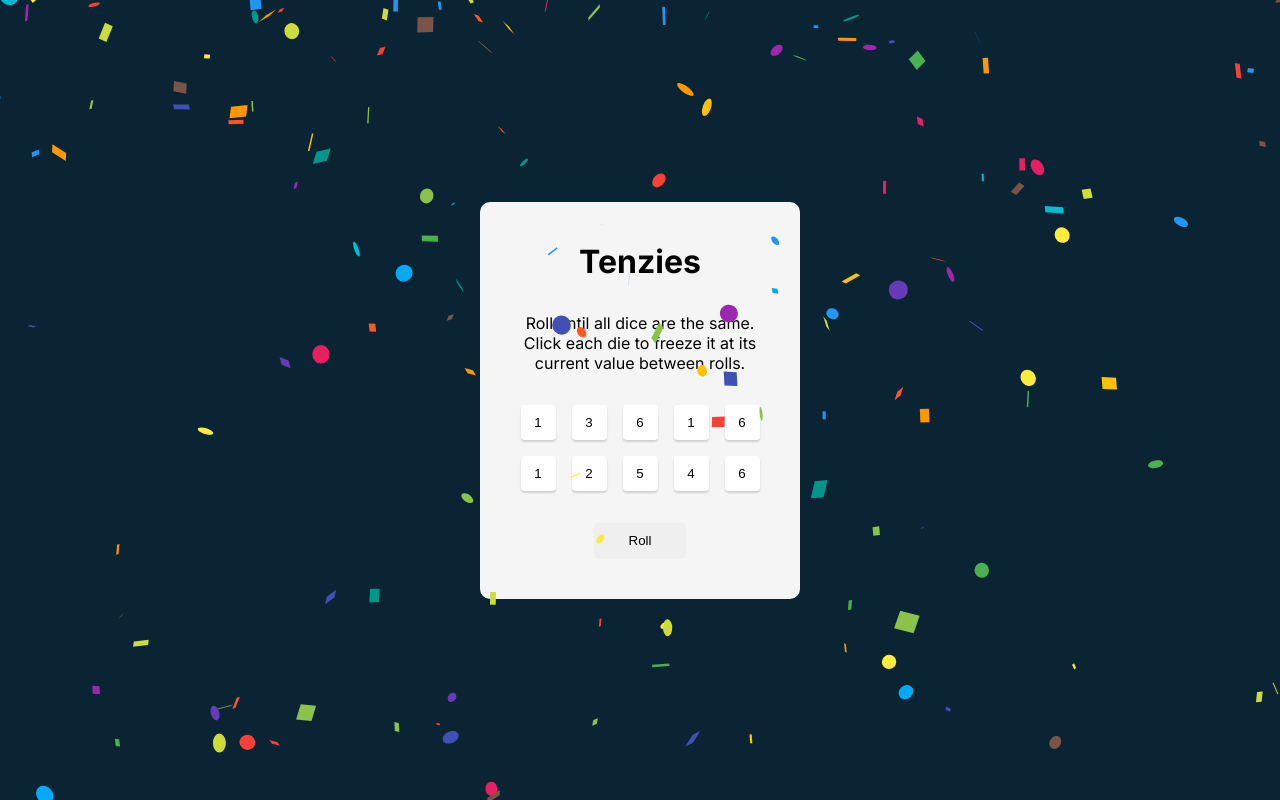
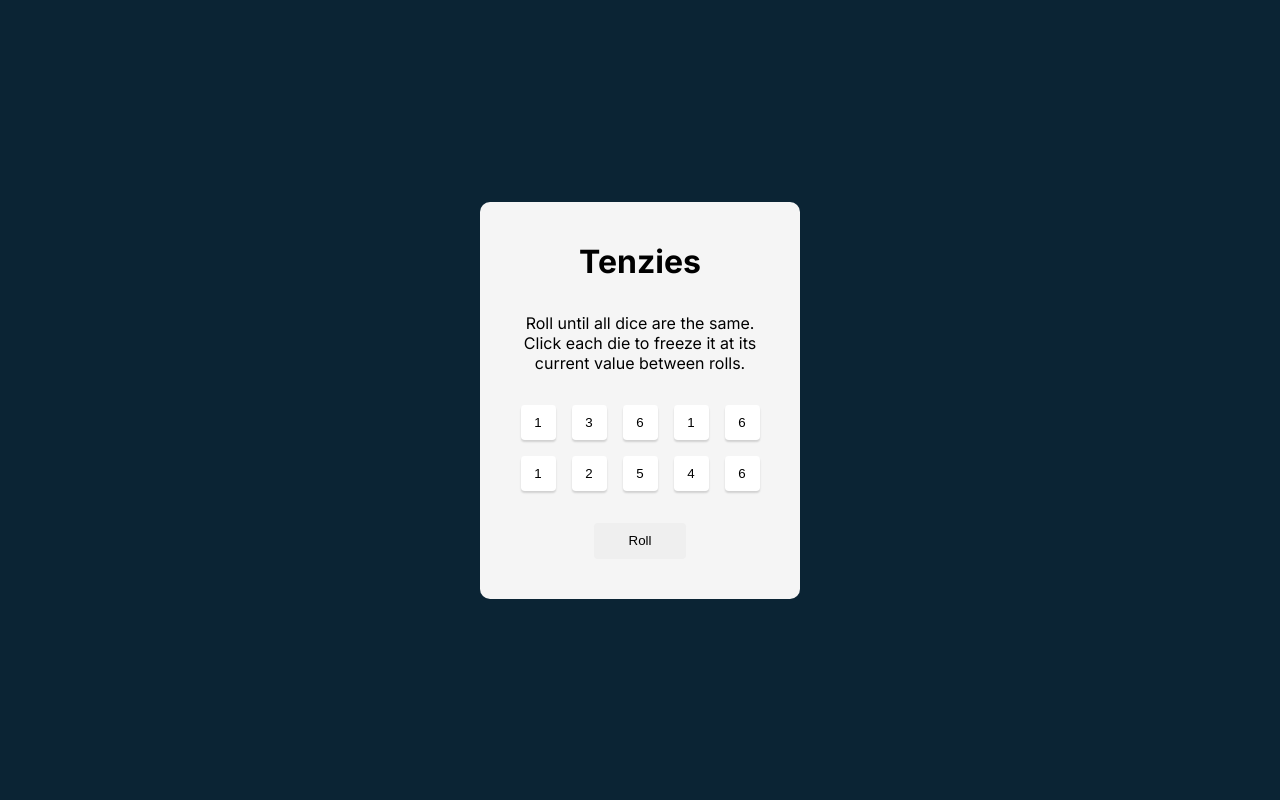
Before and after one commit to grahamcrackers123/tenzies, a React (Vite) app: page / in a window 1280 px wide. Built offline with nearby package versions, Linux system fonts and the light colour scheme.

Commit message:
shower screen with confetti once game is won

```diff
--- a/src/App.jsx
+++ b/src/App.jsx
@@ -2,13 +2,14 @@ import { useState } from "react"
 import { nanoid } from "nanoid"
 import Die from "./Die.jsx"
 import Confetti from "react-confetti"
-// import { useWindowSize } from "react-use"
+import { useWindowSize } from "react-use"
 
 
 export default function App() {
 
   const [dice, setDice] = useState(() => generateNewDice())
 
+  const { width, height } = useWindowSize()
   function generateNewDice() {
     // need to fill with something or else it will map over nothing
     return new Array(10).fill(0).map(die => {
@@ -55,7 +56,7 @@ export default function App() {
 
   return (
     <>
-      <Confetti />
+      {isGameOver ? <Confetti width={width} height={height}/> : null}
       <main>
         <h1>Tenzies</h1>
         <p>Roll until all dice are the same. Click each die to freeze it at its current value between rolls.</p>
--- a/src/index.css
+++ b/src/index.css
@@ -8,7 +8,7 @@ body {
   display: flex;
   justify-content: center;
   align-items: center;
-  height: 100vh;
+  height: 100dvh;
   font-family: Inter, Arial, Helvetica, sans-serif;
 }
 
```
